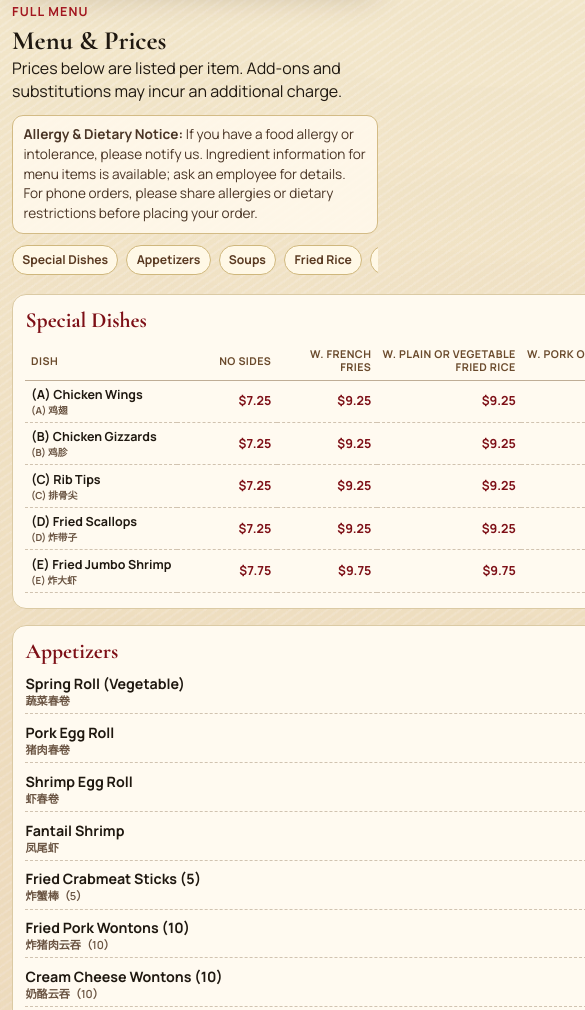
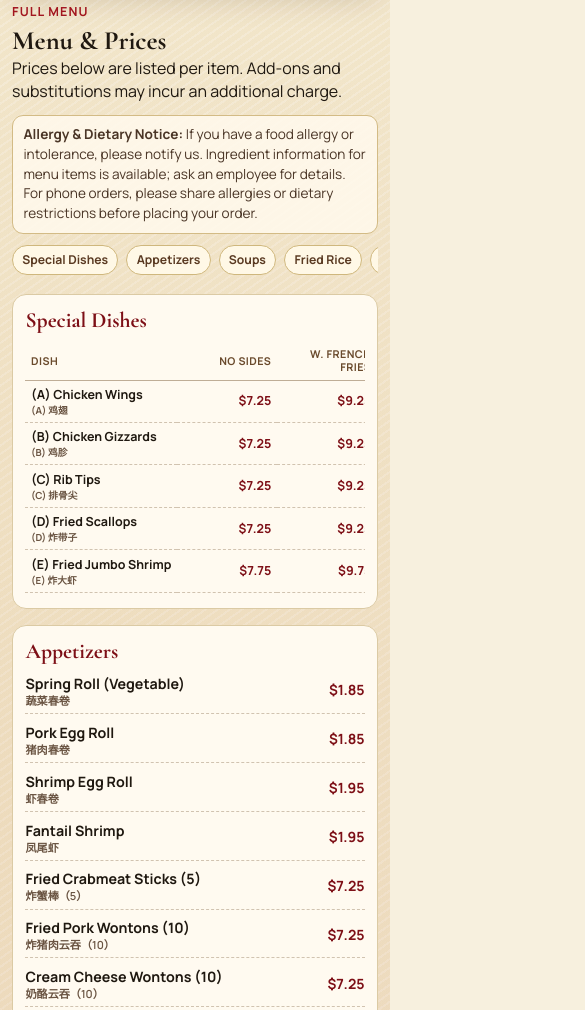
Before and after one commit to danazhao04/NLC, a plain HTML site: page index.html in a window 390 px wide. Shown: the part 763-1773 px from the top of the page, 585 px wide, since content can reach past the window. Drawn offline with nearby package versions, Linux system fonts and the light colour scheme.

Commit message:
Fix mobile menu overflow from specials table

```diff
--- a/styles.css
+++ b/styles.css
@@ -257,6 +257,7 @@ main,
   display: grid;
   grid-template-columns: repeat(2, minmax(250px, 1fr));
   gap: 1rem;
+  min-width: 0;
 }
 
 .menu-category {
@@ -264,10 +265,13 @@ main,
   border: 1.5px solid var(--line);
   border-radius: 18px;
   padding: 1rem;
+  width: 100%;
+  min-width: 0;
 }
 
 .menu-category-wide {
   grid-column: 1 / -1;
+  min-width: 0;
 }
 
 .menu-category h3 {
@@ -303,6 +307,8 @@ main,
 
 .menu-item-name {
   font-weight: 600;
+  min-width: 0;
+  overflow-wrap: anywhere;
 }
 
 .dish-name-stack {
@@ -362,15 +368,18 @@ main,
 
 .special-table-wrap {
   overflow-x: auto;
+  overflow-y: hidden;
   max-width: 100%;
+  width: 100%;
   -webkit-overflow-scrolling: touch;
   overscroll-behavior-x: contain;
+  touch-action: pan-x;
   padding-bottom: 0.2rem;
 }
 
 .special-table {
   width: max-content;
-  min-width: 100%;
+  min-width: 760px;
   border-collapse: separate;
   border-spacing: 0;
   font-size: 0.89rem;
@@ -624,7 +633,7 @@ main,
 
   .special-table {
     width: max-content;
-    min-width: 860px;
+    min-width: 760px;
     font-size: 0.78rem;
   }
 
```
